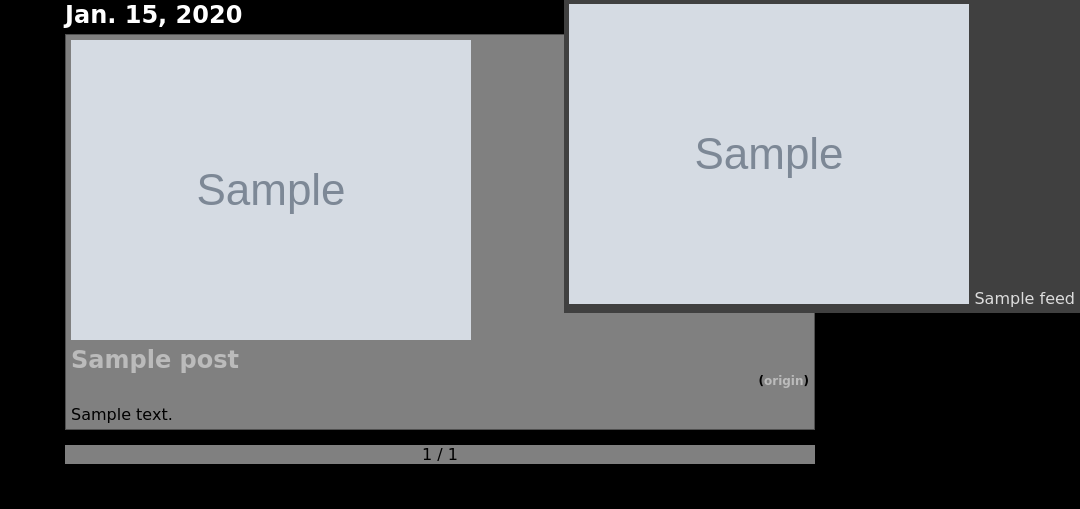
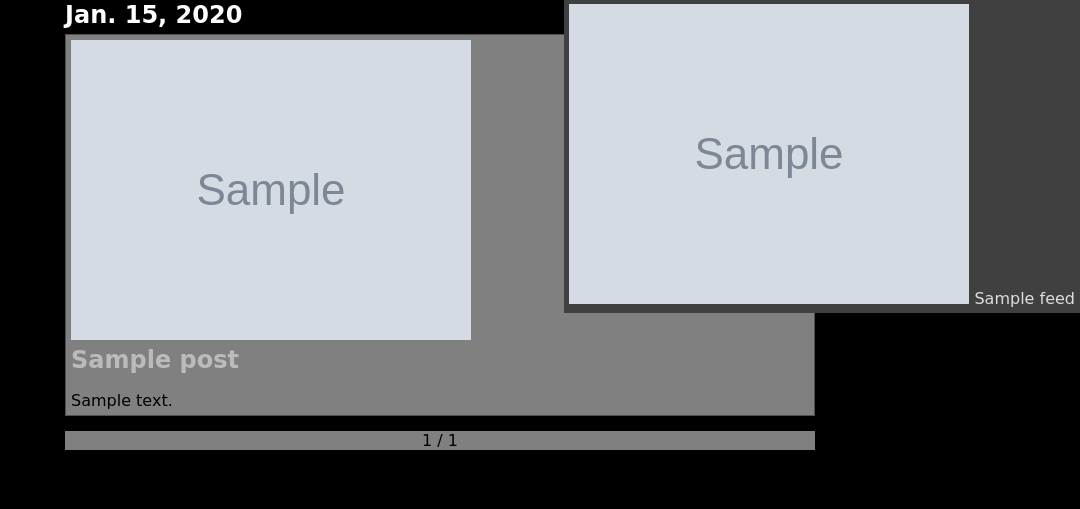
Before and after one commit to ryuslash/ryuslash.org, a Django app: template aggregator/templates/aggregator/posts.html in a window 1280 px wide. Shown: the part 102-611 px from the top of the page, without its empty margins (200-1280 px from the left). Run offline with Django 3.2, Linux system fonts and the light colour scheme; the template is opened without the code that fills it: most values are stand-ins (such as "Sample title", 1, 10 or a date in 2020); grey boxes marked "Sample" are stand-in pictures.

Commit message:
Make posts link to origin
Removes the "origin" link and changes the link from the title to the
origin of the post.

```diff
--- a/aggregator/templates/aggregator/post_content.html
+++ b/aggregator/templates/aggregator/post_content.html
@@ -1,18 +1,11 @@
 <article class="post">
   <header>
-    <hgroup>
-      <h1>
-        <a href="/post/{{ post.pk }}/">
-          <img src="/static/images/logos/{{ post.icon }}" />
-        </a>
-        <a href="/post/{{ post.pk }}/">
-          {{ post.title }}
-        </a>
-      </h1>
-      <h2 class="postsubtitle">
-        (<a href="{{ post.link }}">origin</a>)
-      </h2>
-    </hgroup>
+    <h1>
+      <a href="{{ post.link }}">
+        <img src="/static/images/logos/{{ post.icon }}" />
+        {{ post.title }}
+      </a>
+    </h1>
   </header>
 
   <div class="postcontent">
--- a/static/main.css
+++ b/static/main.css
@@ -51,12 +51,6 @@ pre {
 
 .post h3 {
     float: left;
-}
-
-.post .postsubtitle {
-    margin-left: 50px;
-    text-align: right;
-    font-size: 75%;
 }
 
 .post .postcontent {
--- a/urls.py
+++ b/urls.py
@@ -1,12 +1,9 @@
 from django.conf.urls.defaults import patterns, url
 from django.contrib.staticfiles.urls import staticfiles_urlpatterns
-from django.views.generic import DetailView
 
-from aggregator.models import Post
 from aggregator.feeds import LatestPostsFeed
 
 urlpatterns = patterns('',
-    url(r'^post/(?P<pk>\d+)/$', DetailView.as_view(model=Post)),
     url(r'^((?P<cat>[a-z_-]+)/)?((?P<page>\d+)/)?$',
         'aggregator.views.posts'),
     url(r'^feed/posts/$', LatestPostsFeed()))
```
